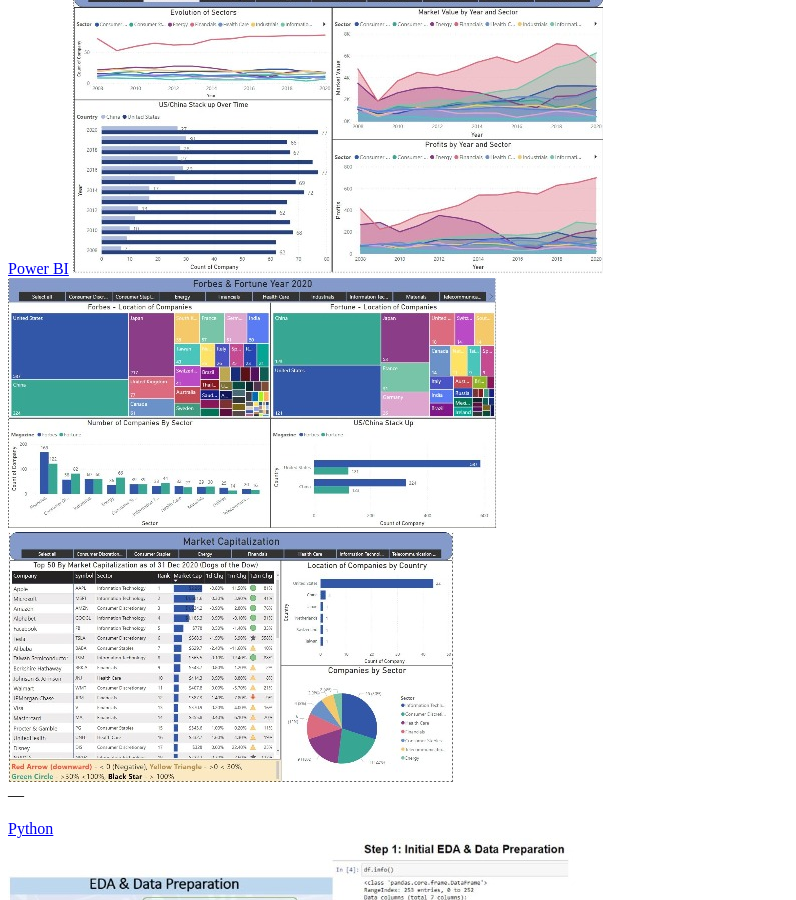
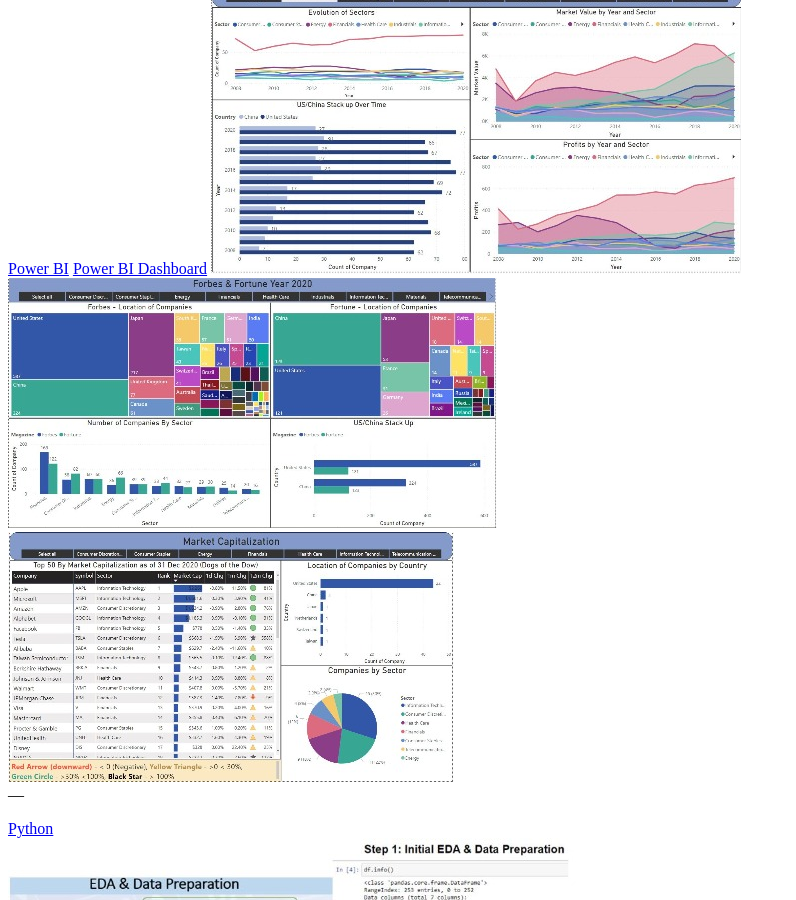
Before and after one commit to ZalehaAli/Data-Analytics-Portfolio, a Jekyll site: the page built from index.md, in a window 1280 px wide and 900 px high, scrolled down 2031 px. Shown: the whole window, without its empty margins (0-796 px from the left). Built offline with Jekyll 4.4.1, drawn with Linux system fonts in a browser that asks for light colours; our own code applies the rules of GitHub Pages for plain Markdown files.

Commit message:
Update index.md

```diff
--- a/index.md
+++ b/index.md
@@ -69,6 +69,7 @@ The main aim of the capstone project is to exhibit the five stages of the data l
 
 ---
 [Power BI](http://example.com/)
+<a href="pdf/Capstone_3_Forbes_Fortune.pdf" target="_blank">Power BI Dashboard</a>
 <img src="images/Capstone3_PowerBI_Forbes.jpg?raw=true"/>
 <br>
 <img src="images/Capstone3_PowerBI_Forbes_Fortune.jpg?raw=true"/>
```
